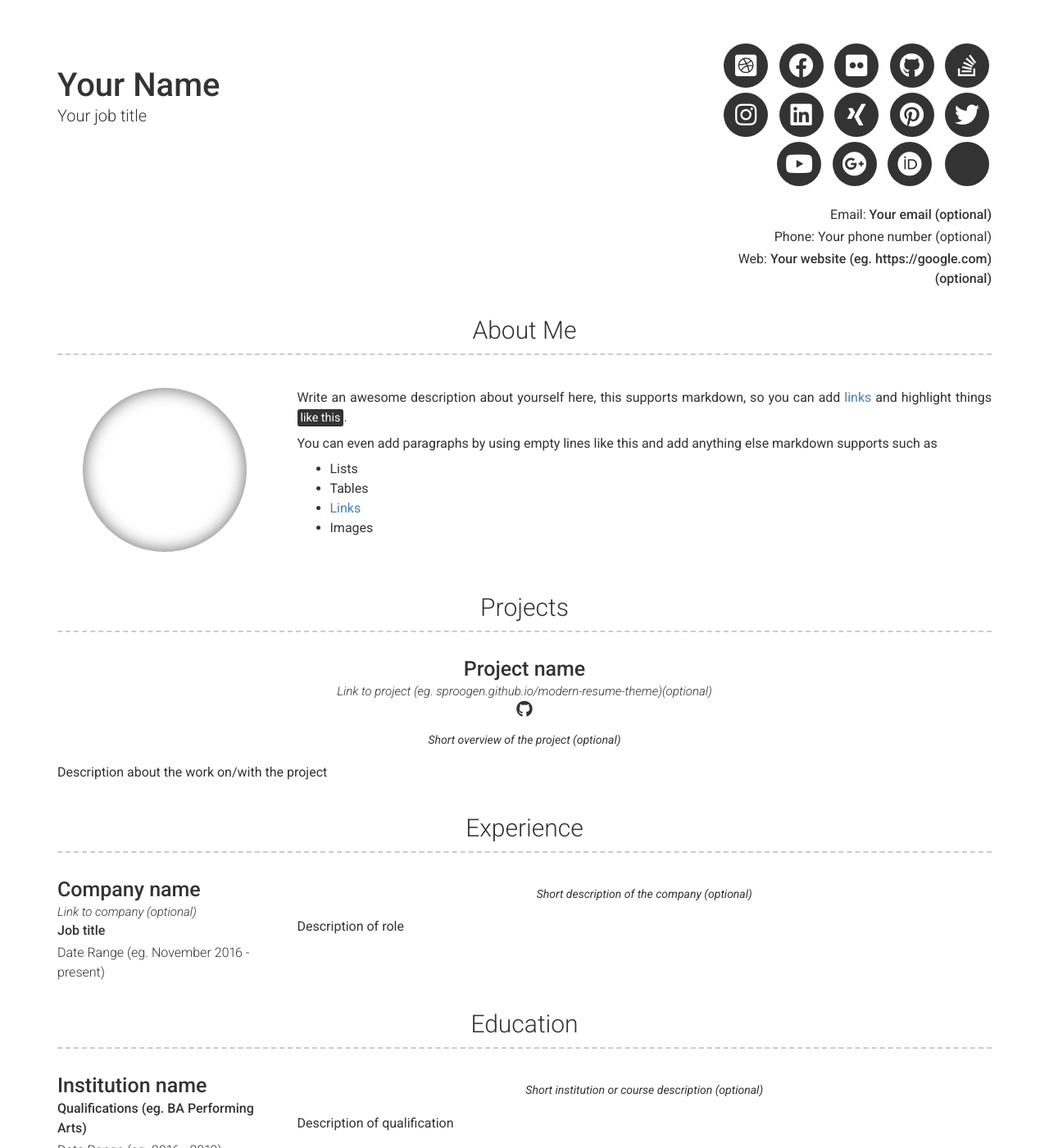
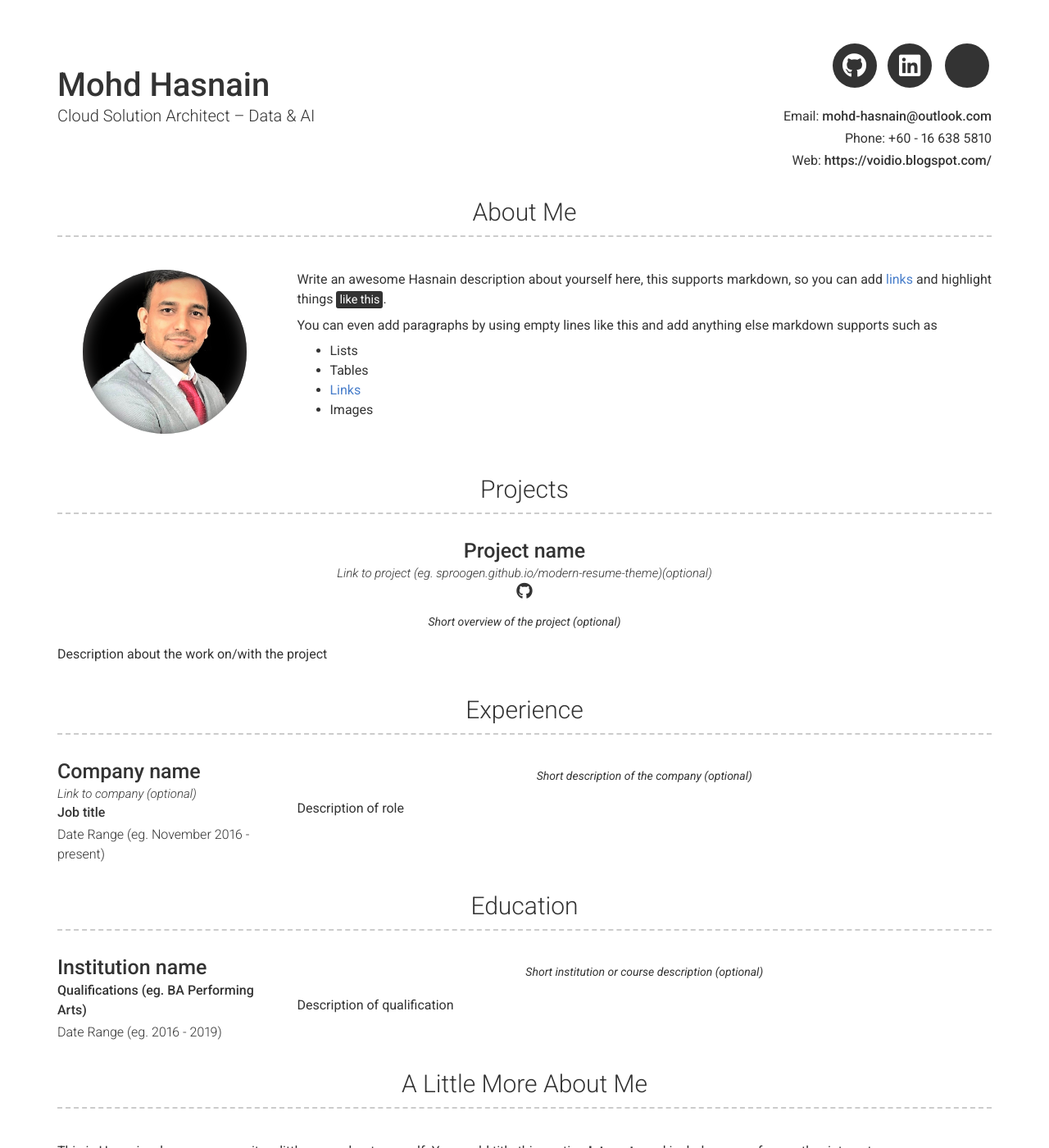
Before and after one commit to mohd-hasnain/mohd-hasnain.github.io, a Jekyll site: the page built from index.md, in a window 1280 px wide and 1400 px high. Shown: the whole window at 82% size. Built offline with Jekyll 4.4.1, drawn with Linux system fonts in a browser that asks for light colours; nearby versions of some CDN libraries; some of the changed text lies outside the part shown.

Commit message:
Update _config.yml

```diff
--- a/_config.yml
+++ b/_config.yml
@@ -3,29 +3,18 @@ repository: Git repository where your resume will be hosted, only required if yo
 # favicon: Directory of your favicon (eg. images/favicon.ico)(optional)
 
 # Personal info
-name: Your Name
-title: Your job title
-email: Your email (optional)
-phone: Your phone number (optional)
-website: Your website (eg. https://google.com)(optional)
+name: Mohd Hasnain
+title: Cloud Solution Architect – Data & AI
+email: mohd-hasnain@outlook.com
+phone: +60 - 16 638 5810
+website: https://voidio.blogspot.com/
 
 # Dark Mode (true/false/never)
 darkmode: false
 
 # Social links
-twitter_username: jekyllrb
-github_username:  jekyll
-stackoverflow_username: "00000001"
-dribbble_username: jekyll
-facebook_username: jekyll
-flickr_username: jekyll
-instagram_username: jekyll
-linkedin_username: jekyll
-xing_username: jekyll
-pinterest_username: jekyll
-youtube_username: jekyll
-googleplus_username: +jekyll
-orcid_username: 0000-0000-0000-0000
+github_username:  mohd-hasnain
+linkedin_username: mohdhasnain
 
 # Additional icon links
 additional_links:
@@ -44,9 +33,9 @@ additional_links:
 
 # About Section
 # about_title: About Me (Use this to override about section title)
-about_profile_image: Directory of profile image (eg. images/profile.jpg)
+about_profile_image: assets/hasnain.jpg
 about_content: | # this will include new lines to allow paragraphs
-  Write an awesome description about yourself here, this supports markdown, so you can add [links](http://foobar.com) and highlight things <mark>like this</mark>.
+  Write an awesome Hasnain description about yourself here, this supports markdown, so you can add [links](http://foobar.com) and highlight things <mark>like this</mark>.
 
   You can even add paragraphs by using empty lines like this and add anything else markdown supports such as
     - Lists
@@ -66,7 +55,7 @@ about_content: | # this will include new lines to allow paragraphs
 # More Section
 # more_title: A Little More About Me #(Use this to override about more section title)
 more_content: | # this will include new lines to allow paragraphs
-  This is where you can write a little more about yourself. You could title this section **Interests** and include some of your other interests.
+  This is Hasnain where you can write a little more about yourself. You could title this section **Interests** and include some of your other interests.
 
   Or you could title it **Skills** and write a bit more about things that make you more desirable, like *leadership* or *teamwork*
 
```
